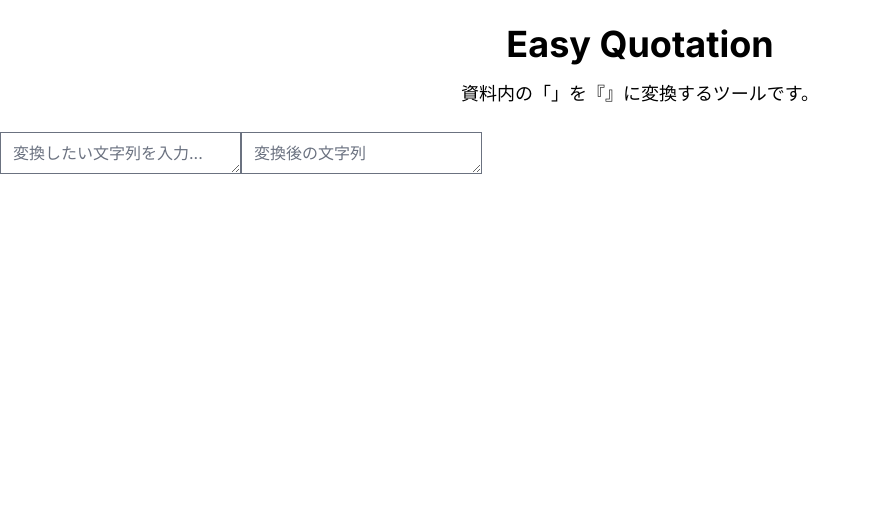
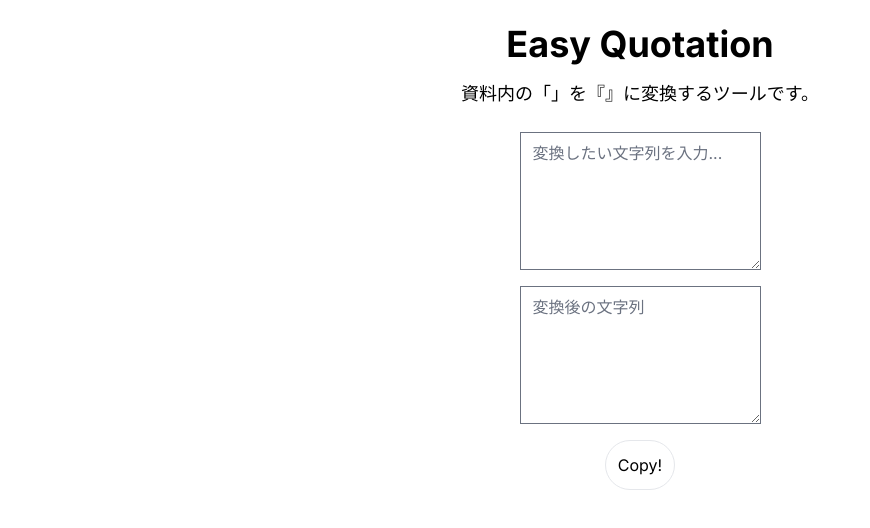
Before and after one commit to O-Jun-S/easy-quotation, a Next.js app: page / in a window 1280 px wide. Shown: the top 528 px of the page, without its empty margins (0-870 px from the left). Built offline with nearby package versions, Linux system fonts and the light colour scheme.

Commit message:
Created copy button.

```diff
--- a/src/app/process.tsx
+++ b/src/app/process.tsx
@@ -12,14 +12,24 @@ function replaceBrackets(str: string) {
 }
 
 
+function copyTextToClipboard(text: string) {
+  navigator.clipboard.writeText(text)
+  .then(function() {
+    console.log('Async: Copying to clipboard was successful!');
+  }, function(err) {
+    console.error('Async: Could not copy text: ', err);
+  });
+}
+
+
 type InputProps = {
-    inputModifier: (value: string) => void,
+    handleInputChange: (value: string) => void,
 } & TextareaAutosizeProps;
 
 
-function Input({ value, inputModifier }: InputProps) {
+function Input({ value, handleInputChange }: InputProps) {
     const handleChange = (event: React.ChangeEvent<HTMLTextAreaElement>) => {
-        inputModifier(event.target.value);
+        handleInputChange(event.target.value);
     }
 
     return (
@@ -28,6 +38,7 @@ function Input({ value, inputModifier }: InputProps) {
           onChange={handleChange}
           className="text-black"
           placeholder="変換したい文字列を入力..."
+          minRows={5}
         />
     )
 
@@ -41,27 +52,60 @@ function Output({ value }: TextareaAutosizeProps) {
           className="text-black"
           placeholder="変換後の文字列"
           readOnly={true}
+          minRows={5}
         />
+    )
+}
+
+
+type copyProps = {
+    handler: (event: React.MouseEvent<HTMLButtonElement>) => void;
+    buttonText: string;
+};
+
+
+function CopyButton({ handler, buttonText }: copyProps) {
+    return (
+        <button onClick={handler} className="rounded-full p-3 border">
+          { buttonText }
+        </button>
     )
 }
 
 
 export function Process() {
     const [inputValue, setInputValue] = useState("");
-    const inputModifier = (value: string) => {
-        setInputValue(value);
+    const [buttonText, setButtonText] = useState("Copy!");
+    const outputValue = replaceBrackets(inputValue);
+
+
+    const handleInputChange = (text: string) => {
+        setButtonText("Copy!");
+        setInputValue(text);
     }
+
+
+    const handleCopy = (_event: React.MouseEvent<HTMLButtonElement>) => {
+        copyTextToClipboard(outputValue);
+        setButtonText("Copied!");
+    }
+
 
     return (
       <main>
-        <div className="functionality">
+        <div className="flex flex-col items-center m-4 space-y-4">
           <Input
             value={inputValue}
-            inputModifier={inputModifier}
+            handleInputChange={handleInputChange}
           />
 
           <Output
-            value={replaceBrackets(inputValue)}
+            value={outputValue}
+          />
+
+          <CopyButton
+            handler={handleCopy}
+            buttonText={buttonText}
           />
         </div>
       </main>
```
